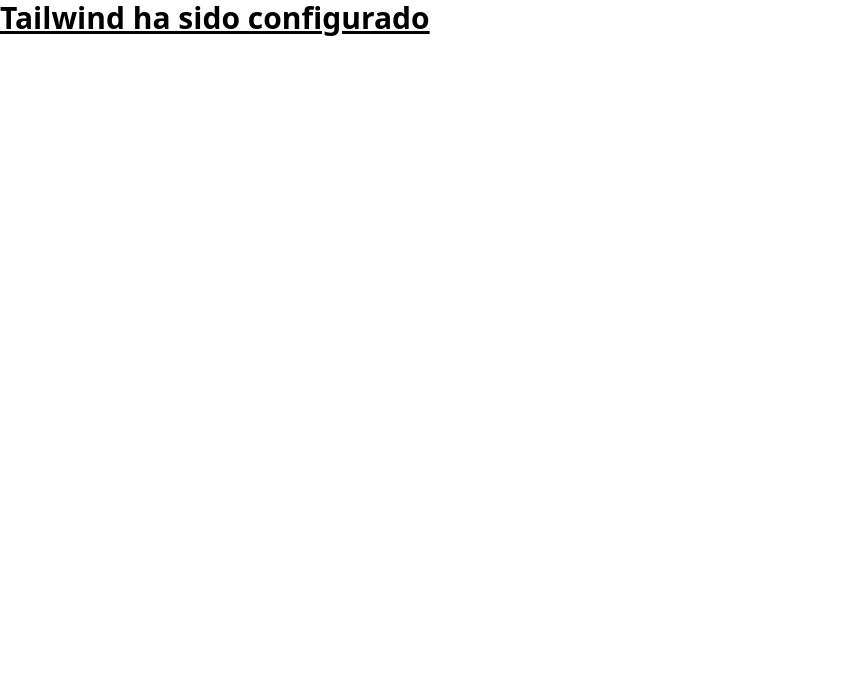
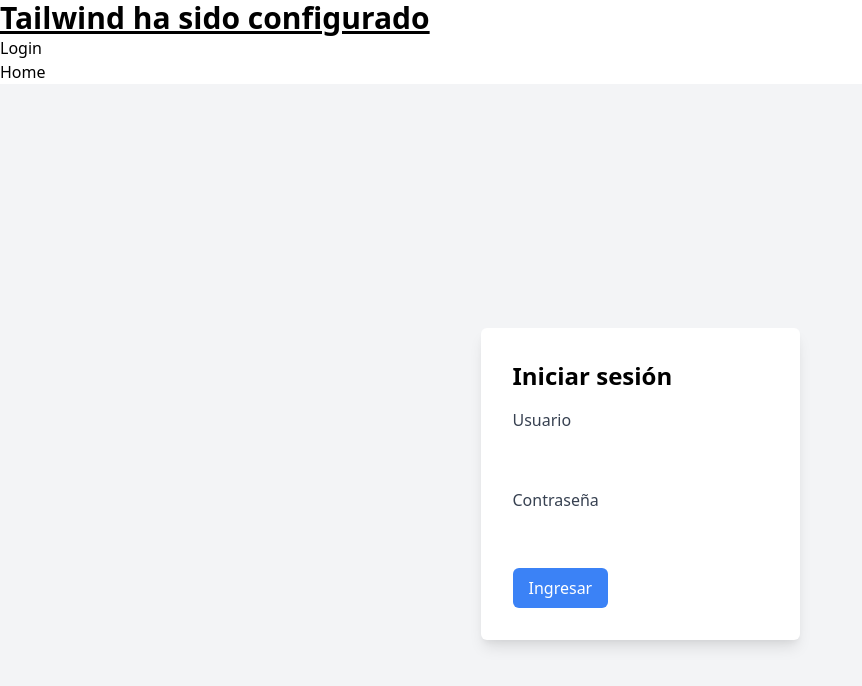
Before and after one commit to JonathanFF29/FullTimeForceTest, an Angular app in the folder full-time-force-front/: page /login in a window 1280 px wide. Before the commit this address led to /. Shown: the top 686 px of the page, without its empty margins (0-862 px from the left). Built offline with nearby package versions, Linux system fonts and the light colour scheme.

Commit message:
creating module for login and home with routing and initial components

```diff
--- a/full-time-force-front/src/app/app-routing.module.ts
+++ b/full-time-force-front/src/app/app-routing.module.ts
@@ -1,7 +1,16 @@
 import { NgModule } from '@angular/core';
 import { RouterModule, Routes } from '@angular/router';
 
-const routes: Routes = [];
+const routes: Routes = [
+  {
+    path: 'login',
+    loadChildren: () => import('./components/login/login.module').then(m => m.LoginModule)
+  },
+  {
+    path: 'home',
+    loadChildren: () => import('./components/home/home.module').then(m => m.HomeModule)
+  },
+];
 
 @NgModule({
   imports: [RouterModule.forRoot(routes)],
--- a/full-time-force-front/src/app/app.component.html
+++ b/full-time-force-front/src/app/app.component.html
@@ -1,3 +1,10 @@
 <h1 class="text-3xl font-bold underline">
   Tailwind ha sido configurado
 </h1>
+<nav>
+  <ul>
+    <li><a routerLink="/login">Login</a></li>
+    <li><a routerLink="/home">Home</a></li>
+  </ul>
+</nav>
+<router-outlet></router-outlet>
--- /dev/null
+++ b/full-time-force-front/src/app/components/home/home/home.component.html
@@ -0,0 +1 @@
+<p>home works!</p>
--- /dev/null
+++ b/full-time-force-front/src/app/components/home/home/home.component.ts
@@ -0,0 +1,15 @@
+import { Component, OnInit } from '@angular/core';
+
+@Component({
+  selector: 'app-home',
+  templateUrl: './home.component.html',
+  styleUrls: ['./home.component.css']
+})
+export class HomeComponent implements OnInit {
+
+  constructor() { }
+
+  ngOnInit(): void {
+  }
+
+}
--- /dev/null
+++ b/full-time-force-front/src/app/components/login/login/login.component.html
@@ -0,0 +1,18 @@
+<div class="flex justify-center items-center h-screen bg-gray-100">
+    <div class="bg-white p-8 shadow-lg rounded-md">
+      <h2 class="text-2xl font-bold mb-4">Iniciar sesión</h2>
+      <form>
+        <div class="mb-4">
+          <label for="username" class="block text-gray-700">Usuario</label>
+          <input type="text" id="username" class="w-full rounded-md border-gray-300 px-3 py-2 focus:outline-none focus:border-blue-500">
+        </div>
+        <div class="mb-4">
+          <label for="password" class="block text-gray-700">Contraseña</label>
+          <input type="password" id="password" class="w-full rounded-md border-gray-300 px-3 py-2 focus:outline-none focus:border-blue-500">
+        </div>
+        <div>
+          <button type="submit" class="bg-blue-500 text-white rounded-md px-4 py-2">Ingresar</button>
+        </div>
+      </form>
+    </div>
+  </div>
--- /dev/null
+++ b/full-time-force-front/src/app/components/login/login/login.component.ts
@@ -0,0 +1,15 @@
+import { Component, OnInit } from '@angular/core';
+
+@Component({
+  selector: 'app-login',
+  templateUrl: './login.component.html',
+  styleUrls: ['./login.component.css']
+})
+export class LoginComponent implements OnInit {
+
+  constructor() { }
+
+  ngOnInit(): void {
+  }
+
+}
```
Also changed, not shown: full-time-force-front/src/app/components/home/home-routing.module.ts (added, +16 -0 lines), full-time-force-front/src/app/components/home/home.module.ts (added, +17 -0 lines), full-time-force-front/src/app/components/login/login-routing.module.ts (added, +16 -0 lines), full-time-force-front/src/app/components/login/login.module.ts (added, +17 -0 lines), full-time-force-front/src/app/components/home/home/home.component.css (added), full-time-force-front/src/app/components/login/login/login.component.css (added), 2 other files (tests, documents, lock files or other folders).
